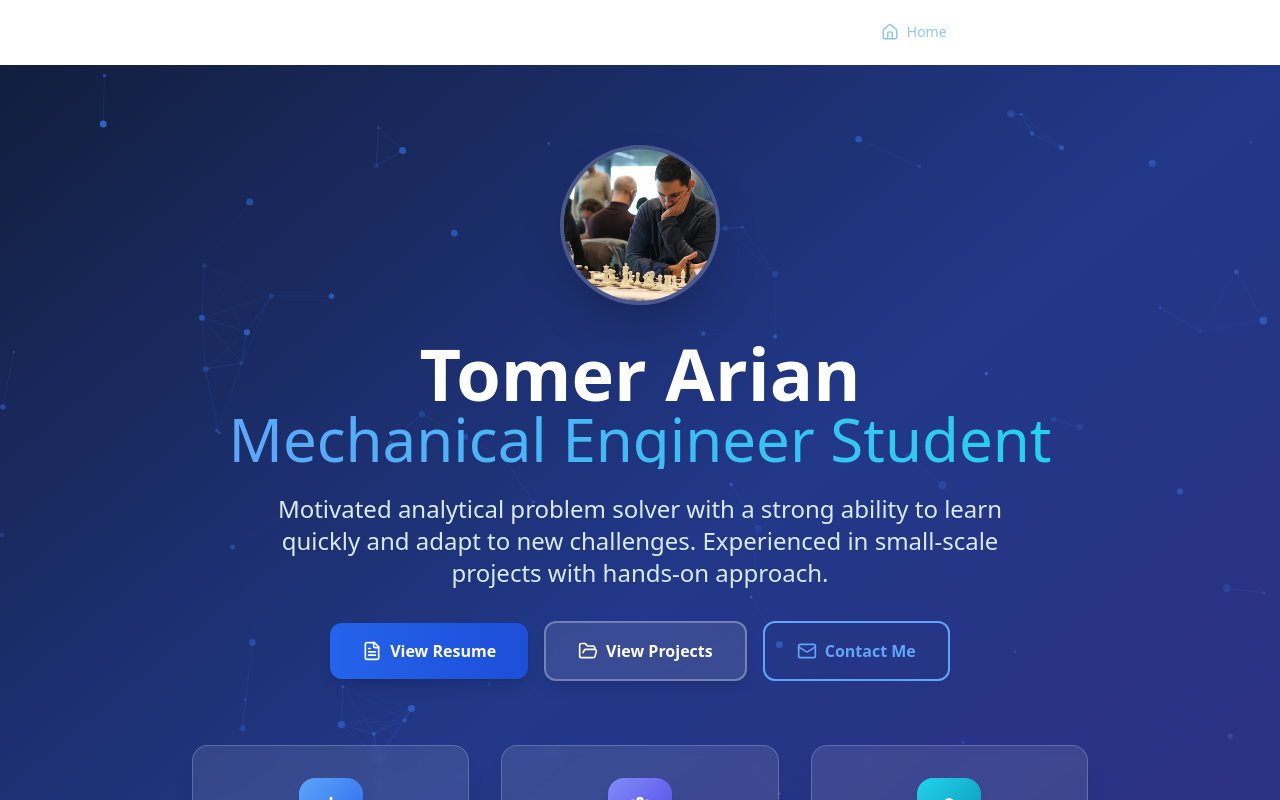
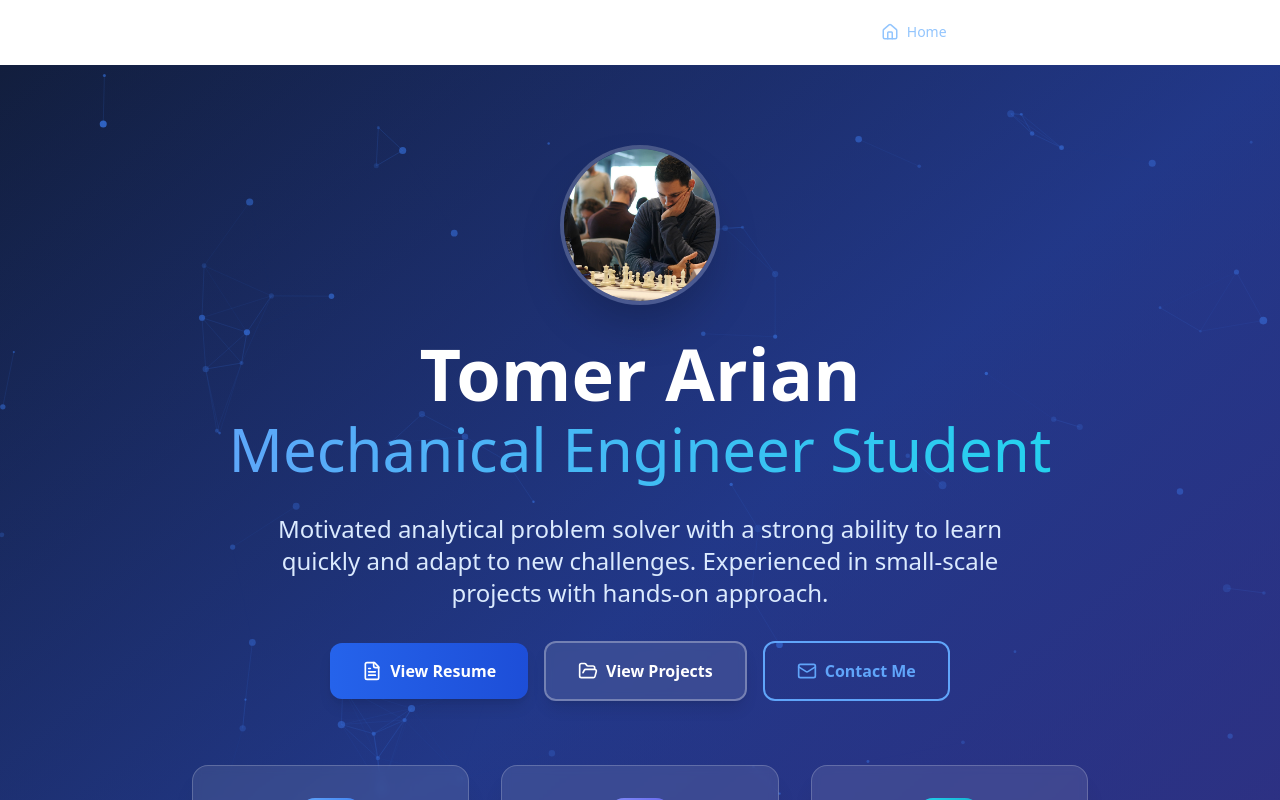
Before and after one commit to tomerari/TOMERARIAN, a React (Vite) app: page / in a window 1280 px wide. Shown: the top 800 px of the page. Built offline with nearby package versions, Linux system fonts and the light colour scheme.

Commit message:
Visual edit in Lovable
Edited UI in Lovable

```diff
--- a/src/components/Hero.tsx
+++ b/src/components/Hero.tsx
@@ -22,7 +22,7 @@ const Hero = () => {
 
             <h1 className="text-5xl md:text-7xl font-bold text-white mb-6">
               Tomer Arian
-              <span className="text-transparent bg-clip-text bg-gradient-to-r from-blue-400 to-cyan-400 block py-0 px-0 my-0 font-normal text-6xl">Mechanical Engineer Student</span>
+              <span className="text-transparent bg-clip-text bg-gradient-to-r from-blue-400 to-cyan-400 block px-0 my-0 font-normal text-6xl py-[10px]">Mechanical Engineer Student</span>
             </h1>
             <p className="text-xl md:text-2xl text-blue-100 mb-8 max-w-3xl mx-auto leading-relaxed">
               Motivated analytical problem solver with a strong ability to learn quickly
```
